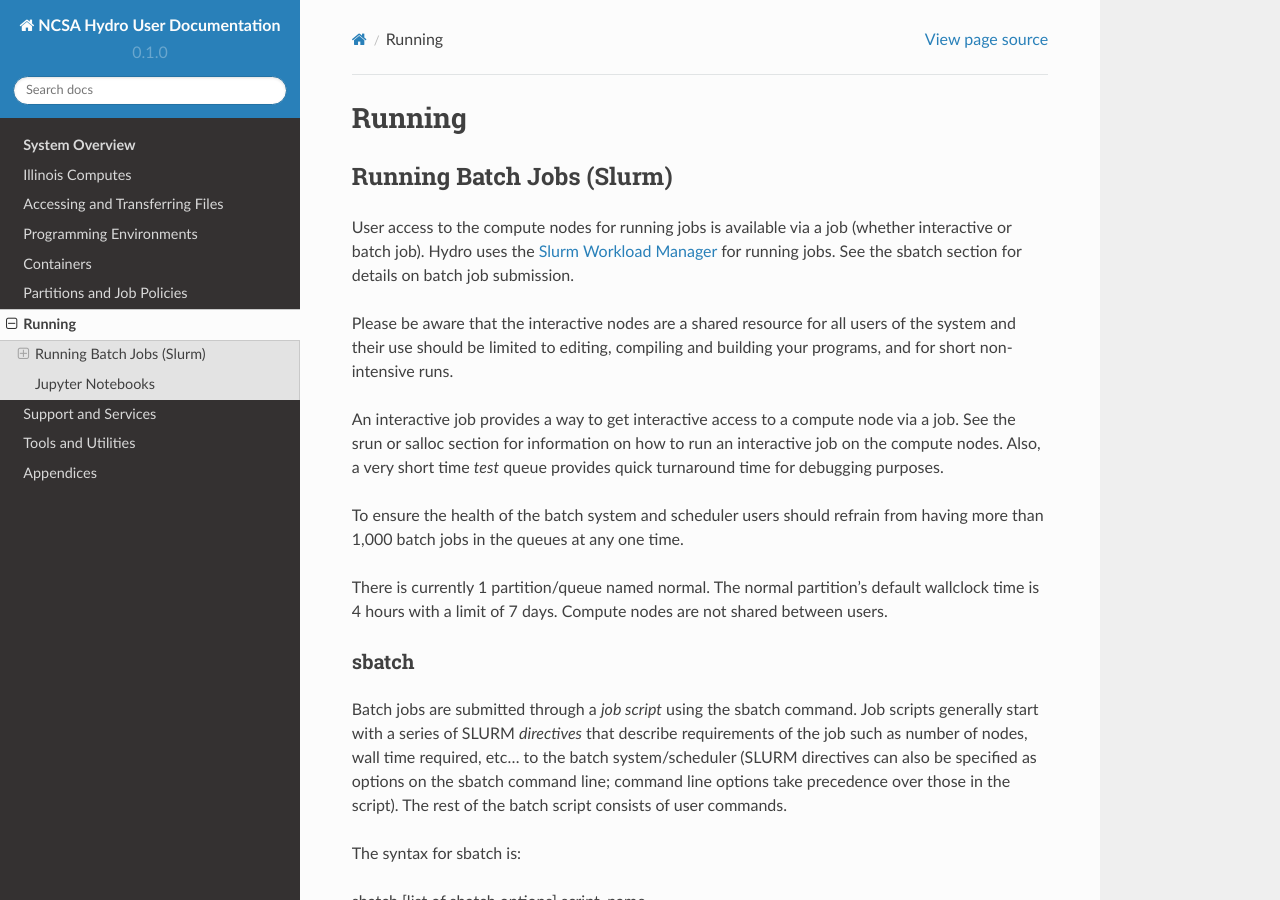
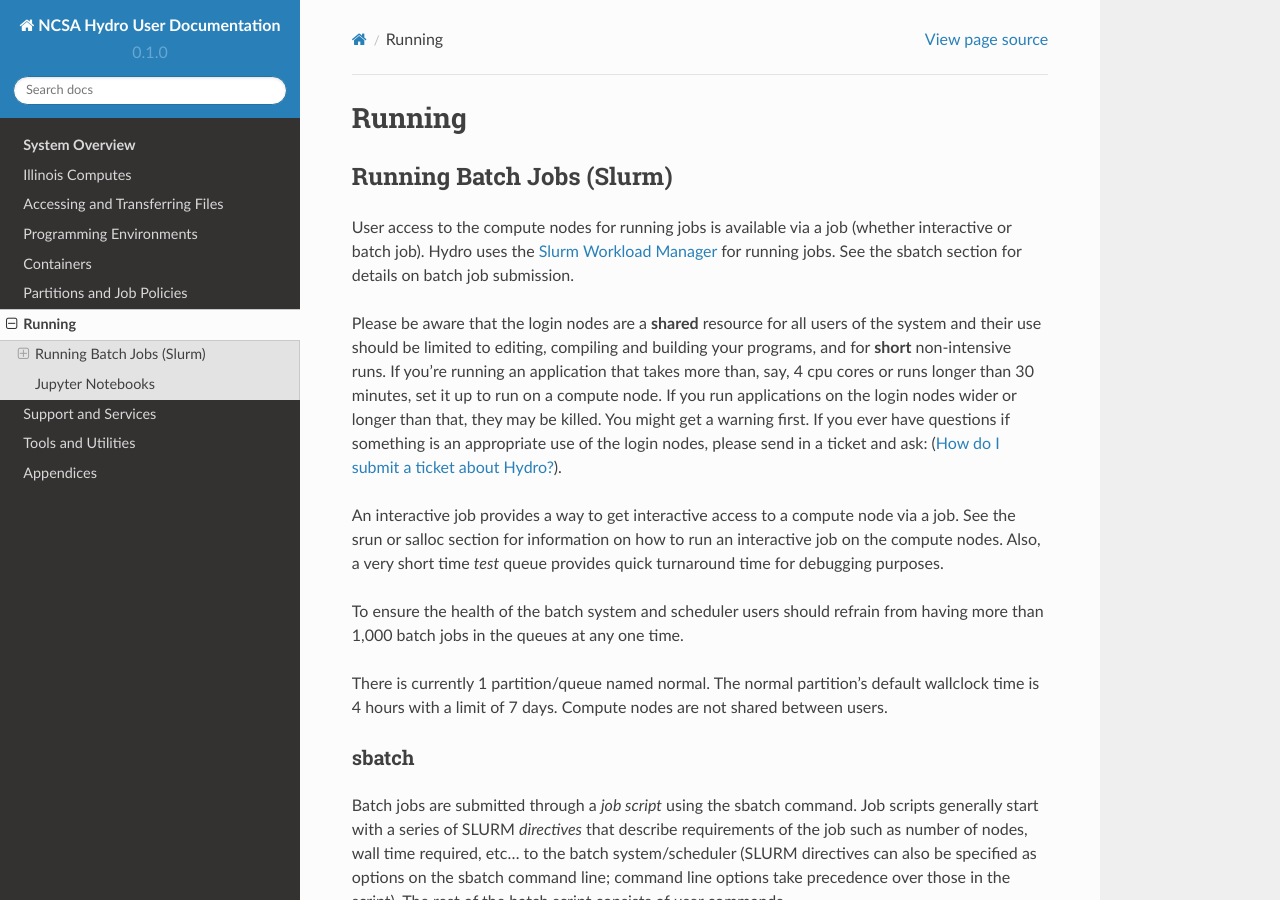
Before and after one commit to ncsa/hydro_documentation, a Sphinx documentation site: the page built from docs/source/running.rst, in a window 1280 px wide and 900 px high. Built offline with Sphinx 7.4.7 and the Read the Docs theme 2.0.0, drawn with Linux system fonts in a browser that asks for light colours; pages that are not in the unit, such as notebooks, are missing from menus.

Commit message:
emph no running on logins
Considerably strengthened the statements about not running on the logins, including a statement that violating that policy could result in your processes being killed.

```diff
--- a/docs/source/running.rst
+++ b/docs/source/running.rst
@@ -13,9 +13,9 @@ job (whether interactive or batch job). Hydro uses the `Slurm Workload
 Manager <https://slurm.schedmd.com/overview.html>`__ for running
 jobs. See the sbatch section for details on batch job submission.
 
-Please be aware that the interactive nodes are a shared resource for all
+Please be aware that the login nodes are a **shared** resource for all
 users of the system and their use should be limited to editing,
-compiling and building your programs, and for short non-intensive runs.
+compiling and building your programs, and for **short** non-intensive runs.  If you're running an application that takes more than, say, 4 cpu cores or runs longer than 30 minutes, set it up to run on a compute node.  If you run applications on the login nodes wider or longer than that, they may be killed.  You might get a warning first.  If you ever have questions if something is an appropriate use of the login nodes, please send in a ticket and ask: (:ref:`submit-ticket`).
 
 An interactive job provides a way to get interactive access to a
 compute node via a job. See the srun or salloc section for
```
